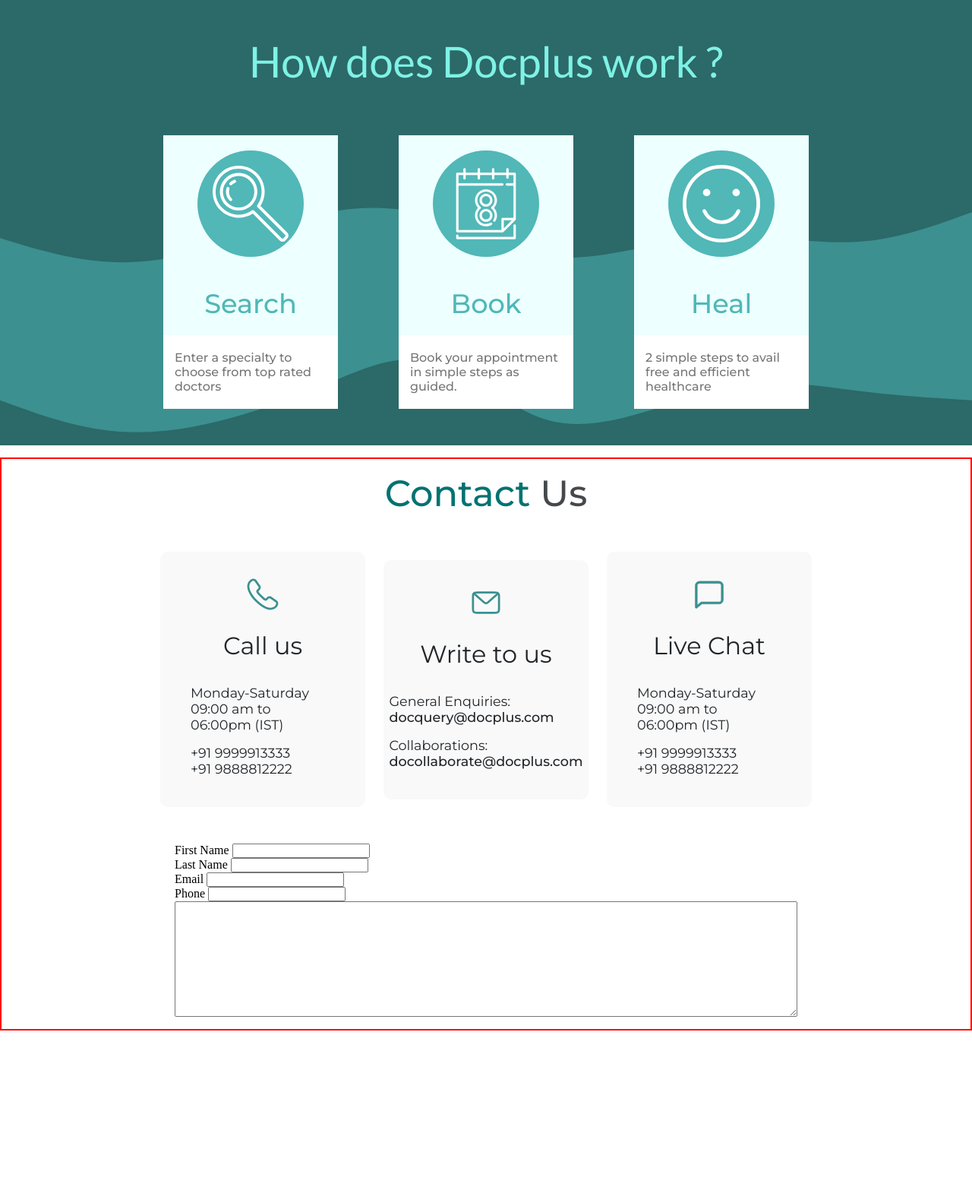
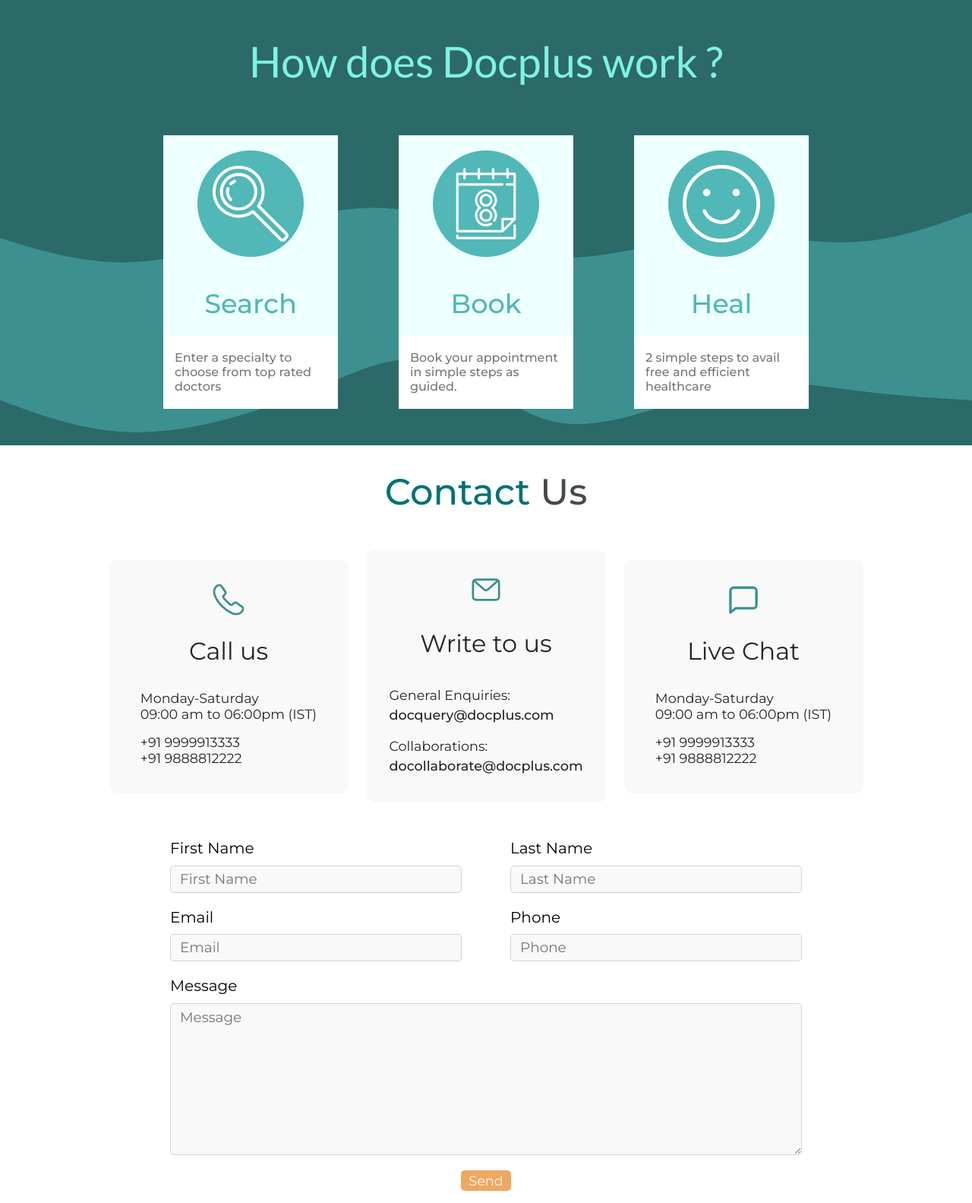
Before and after one commit to Dhruv883/Hospital-Management-System, a PHP site: page / in a window 1280 px wide. Shown: the part 1648-3231 px from the top of the page at 76% size. Before the commit the page ends 3004 px from the top, so only its background shows below. Run offline with PHP 8.4, Linux system fonts and the light colour scheme.

Commit message:
contact us form

```diff
--- a/index.html
+++ b/index.html
@@ -72,7 +72,7 @@
           <img src="images/hospital-bed-svgrepo-com.svg" alt="">
         </div>
         <div class="numbers">150+</div>
-        <div class="home-card-info"> Bed Facility</div>
+        <div class="home-card-info">Bed Facility</div>
       </div>
       <div class="card card4">
         <div class="logo">
@@ -196,27 +196,37 @@
     </div>
     <div class="contact-form">
 
+      <form action="">
+        <div class="grp1">
           <div class="input">
             <span>First Name</span>
-        <input type="text" name="" id="">
+            <input type="text" name="" id="" placeholder="First Name">
           </div>
 
           <div class="input">
             <span>Last Name</span>
-        <input type="text" name="" id="">
+            <input type="text" name="" id="" placeholder="Last Name">
+          </div>
         </div>
 
+        <div class="grp2">
           <div class="input">
             <span>Email</span>
-        <input type="email" name="" id="">
+            <input type="email" name="" id="" placeholder="Email">
           </div>
 
           <div class="input">
             <span>Phone</span>
-        <input type="number" name="" id="">
+            <input type="number" name="" id="" placeholder="Phone">
+          </div>
         </div>
 
-      <div><textarea name="" id="" cols="100" rows="10"></textarea></div>
+        <div class="input">
+          <span>Message</span>
+          <textarea name="" id="" cols="75" rows="10" maxlength="350" placeholder="Message"></textarea>
+        </div>
+        <div class="submit"><button type="submit">Send</button></div>
+      </form>
 
     </div>
   </section>
--- a/styles.css
+++ b/styles.css
@@ -339,12 +339,12 @@
   flex-direction: column;
   justify-content: center;
   align-items: center;
-  border: 2px solid red;
+  /* border: 2px solid red; */
   gap: 3rem;
   padding: 1rem;
   /* background: url(images/blob-scene-2-haikei.svg);
-    background-repeat: no-repeat;
-    background-size: cover; */
+  background-repeat: no-repeat;
+  background-size: cover; */
 }
 
 .contact-title {
@@ -374,13 +374,17 @@
   flex-direction: column;
   justify-content: center;
   align-items: center;
-  padding: 1.5rem;
+  padding: 1.25rem;
   font-family: "Montserrat", sans-serif;
-  width: 270px;
+  width: 315px;
   gap: 1rem;
   background-color: #f9f9f9;
   color: #212529;
   border-radius: 10px;
+}
+
+.option-card:nth-child(2) {
+  line-height: 1.45;
 }
 
 .option {
@@ -403,6 +407,69 @@
 
 textarea {
   resize: vertical;
+  width: 65vw;
+  padding: 6px 12px;
+  font-size: 1.15rem;
+  background-color: #f9f9f9;
+  outline: none;
+  border: none;
+  border: 1px solid #ced4da;
+  border-radius: 5px;
+  height: 25vh;
+}
+
+textarea::placeholder {
+  font-family: "Montserrat", sans-serif;
+}
+
+.input {
+  margin-bottom: 1.25rem;
+  display: flex;
+  flex-direction: column;
+  gap: 0.65rem;
+}
+
+.input span {
+  font-family: "Montserrat", sans-serif;
+  font-size: 1.25rem;
+}
+
+.input input {
+  display: block;
+  padding: 6px 12px;
+  width: 30vw;
+  font-size: 1.15rem;
+  background-color: #f9f9f9;
+  outline: none;
+  border: none;
+  border: 1px solid #ced4da;
+  border-radius: 5px;
+}
+
+.input input::placeholder {
+  font-family: "Montserrat", sans-serif;
+}
+
+.grp1,
+.grp2 {
+  display: flex;
+  align-items: center;
+  gap: 5vw;
+}
+
+.submit {
+  text-align: center;
+}
+
+.submit button {
+  font-size: 1.1rem;
+  padding: 3px 10px;
+  font-family: "Montserrat", sans-serif;
+  background-color: #efa860;
+  border: none;
+  border-radius: 5px;
+  cursor: pointer;
+  color: white;
 }
 
 /*----------------------------------- RESPONSIVE --------------------------------*/
```
Lines whose indentation alone changed are shown as unchanged.
